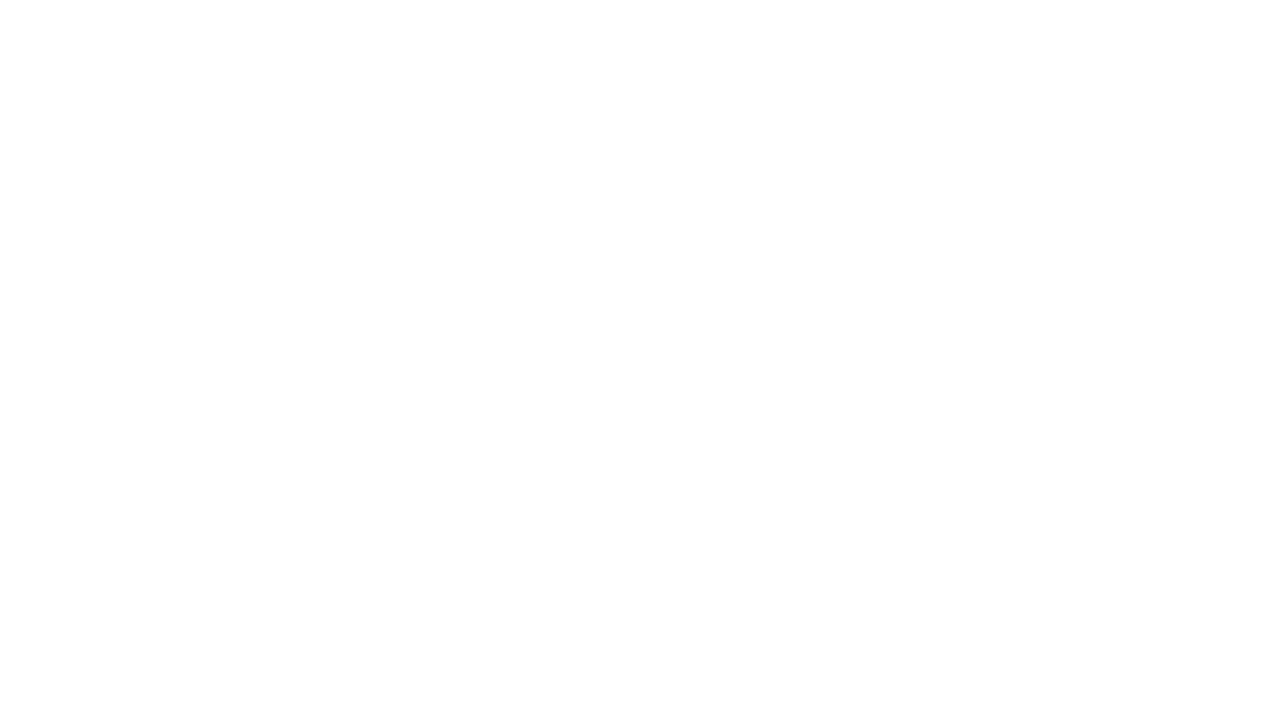
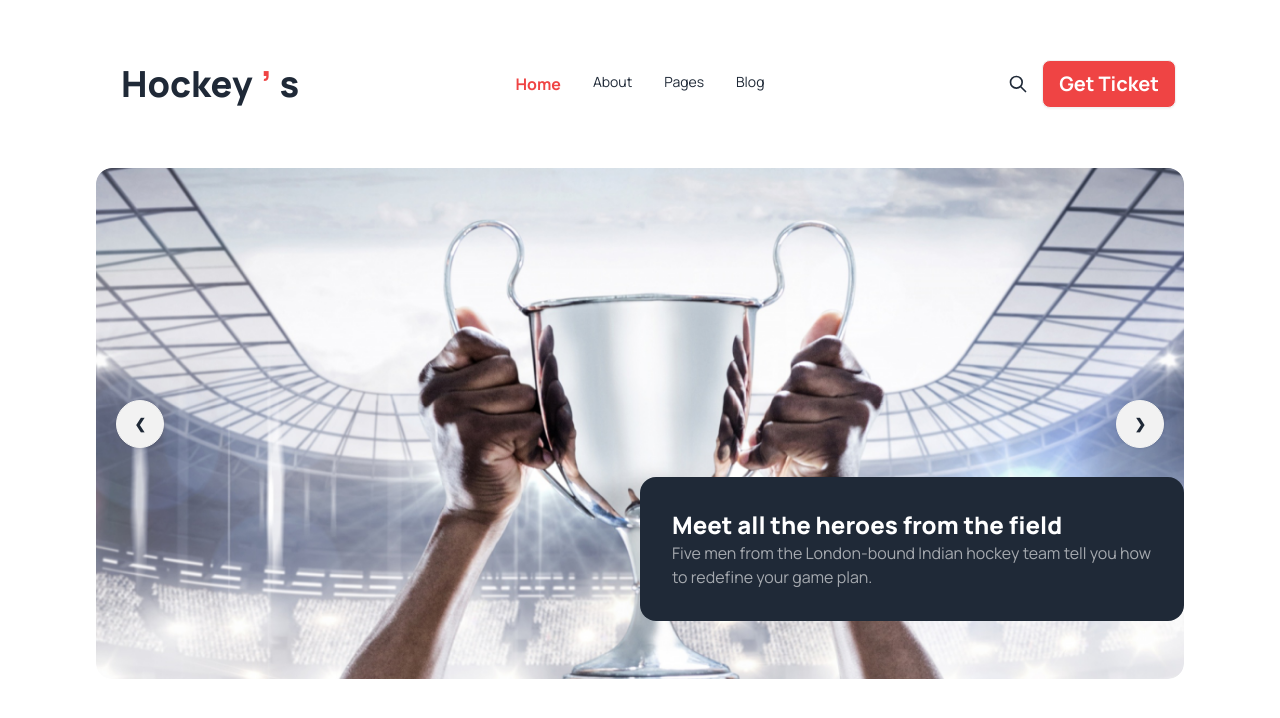
Before and after one commit to sujanchandraroyr/Hockey-Project, a plain HTML site: page index.html in a window 1280 px wide. Drawn offline with nearby package versions, Linux system fonts and the light colour scheme.

Commit message:
header section added

```diff
--- a/index.html
+++ b/index.html
@@ -18,7 +18,8 @@
               colors: {
                 clifford: '#da373d',
                 hcolor: '#131318',
-                pcolor: 'rgba(19, 19, 24, 0.6)'
+                pcolor: 'rgba(19, 19, 24, 0.6)',
+                orangcolor: 'rgba(255, 66, 64, 1)',
               }
             }
           }
@@ -30,7 +31,69 @@
         }
       </style>
 </head>
-<body>
+<body class="font-manrope">
+    <header class="container mx-auto lg:px-24">
+      <!-- Navbar -->
+      <nav class="navbar bg-base-100 my-12">
+        <div class="navbar-start">
+          <div class="dropdown">
+            <div tabindex="0" role="button" class="btn btn-ghost lg:hidden">
+              <svg xmlns="http://www.w3.org/2000/svg" class="h-5 w-5" fill="none" viewBox="0 0 24 24" stroke="currentColor"><path stroke-linecap="round" stroke-linejoin="round" stroke-width="2" d="M4 6h16M4 12h8m-8 6h16" /></svg>
+            </div>
+            <ul tabindex="0" class="menu menu-sm dropdown-content mt-3 z-[1] p-2 shadow bg-base-100 rounded-box w-52">
+            <ul class="p-2">
+                  <li><a>Home</a></li>
+                  <li><a>About</a></li>
+                  <li><a>Pages</a></li>
+                  <li><a>Blog</a></li>
+            </ul>
+          </div>
+          <a class="btn btn-ghost text-4xl font-extrabold">Hockey<span class="text-red-500">’</span>s</a>
+        </div>
+        <div class="navbar-center hidden lg:flex">
+          <ul class="menu menu-horizontal px-1">
+            <li><a class="text-red-500 text-base font-bold">Home</a></li>
+            <li><a>About</a></li>
+            <li><a>Pages</a></li>
+            <li><a>Blog</a></li>
+          </ul>
+        </div>
+        <div class="navbar-end">
+          <button class="btn btn-ghost btn-circle sm:invisiblevisible visible">
+            <svg xmlns="http://www.w3.org/2000/svg" class="h-5 w-5" fill="none" viewBox="0 0 24 24" stroke="currentColor"><path stroke-linecap="round" stroke-linejoin="round" stroke-width="2" d="M21 21l-6-6m2-5a7 7 0 11-14 0 7 7 0 0114 0z" /></svg>
+          </button>
+          <a class="btn bg-red-500 text-white text-xl font-bold">Get Ticket</a>
+        </div>
+      </nav>
+      <!-- Banner section -->
+      <div class="carousel w-full ">
+        <div id="slide1" class="carousel-item relative w-full">
+          <img src="Images/1.png" class="w-full rounded-2xl" />
+          <div class="absolute flex justify-between transform -translate-y-1/2 left-5 right-5 top-1/2">
+            <a href="#slide4" class="btn btn-circle">❮</a>
+            <a href="#slide2" class="btn btn-circle">❯</a>
+          </div>
+        </div>
+        <div id="slide2" class="carousel-item relative w-full">
+          <img src="Images/1.png" class="w-full" />
+          <div class="absolute flex justify-between transform -translate-y-1/2 left-5 right-5 top-1/2">
+            <a href="#slide1" class="btn btn-circle">❮</a>
+            <a href="#slide3" class="btn btn-circle">❯</a>
+          </div>
+        </div>
+        <div id="slide3" class="carousel-item relative w-full">
+          <img src="Images/1.png" class="w-full" />
+          <div class="absolute flex justify-between transform -translate-y-1/2 left-5 right-5 top-1/2">
+            <a href="#slide2" class="btn btn-circle">❮</a>
+            <a href="#slide1" class="btn btn-circle">❯</a>
+          </div>
+        </div>
+      </div>
+      <div class=" w-1/2 bg-gray-800 p-8 rounded-2xl -translate-y-52 translate-x-full">
+        <h2 class="text-white text-2xl font-extrabold">Meet all the heroes from the field</h2>
+        <p class="text-white text-opacity-60">Five men from the London-bound Indian hockey team tell you how to redefine your game plan.</p>
+      </div>
+    </header>
 
 </body>
 </html>
```
